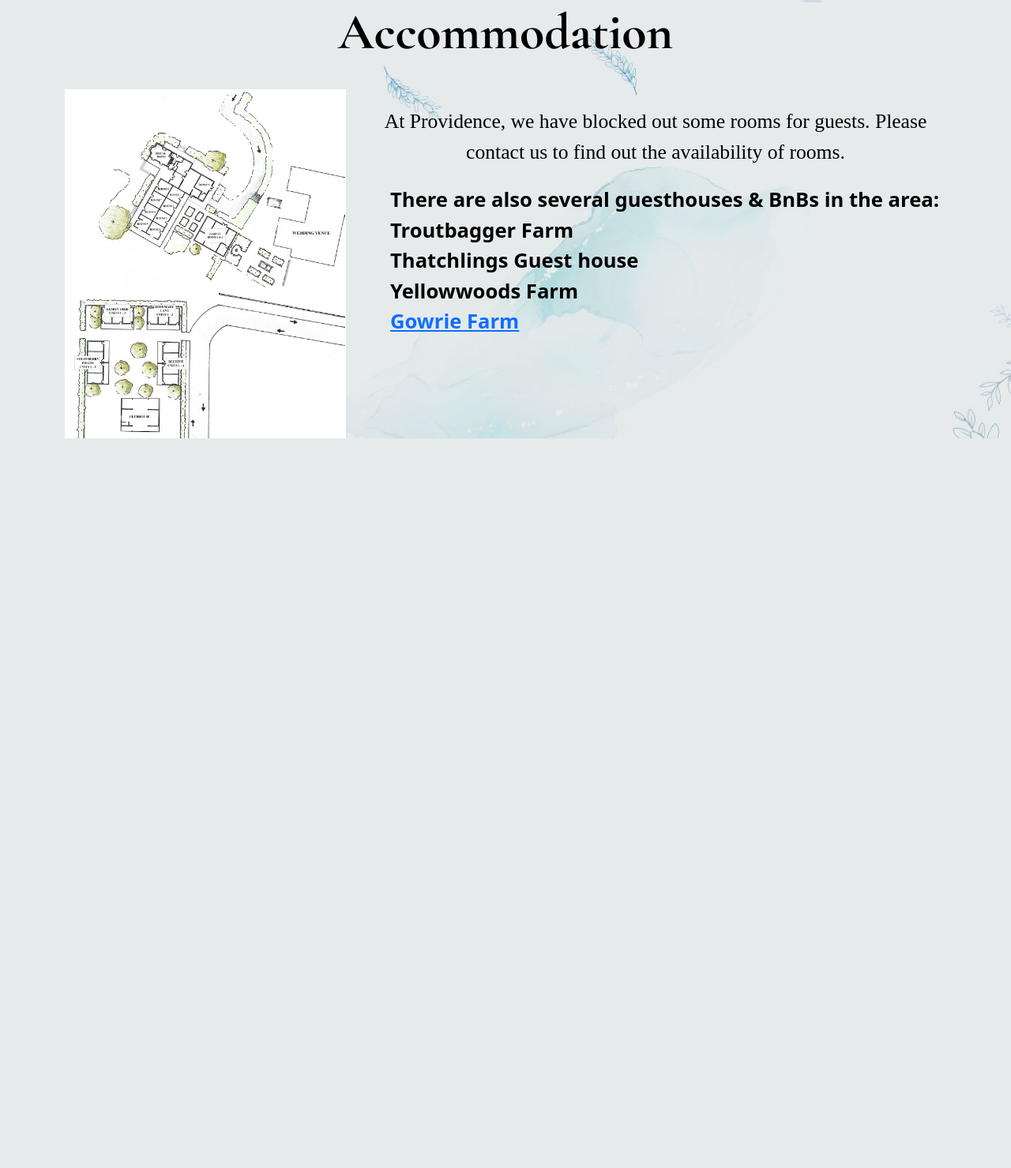
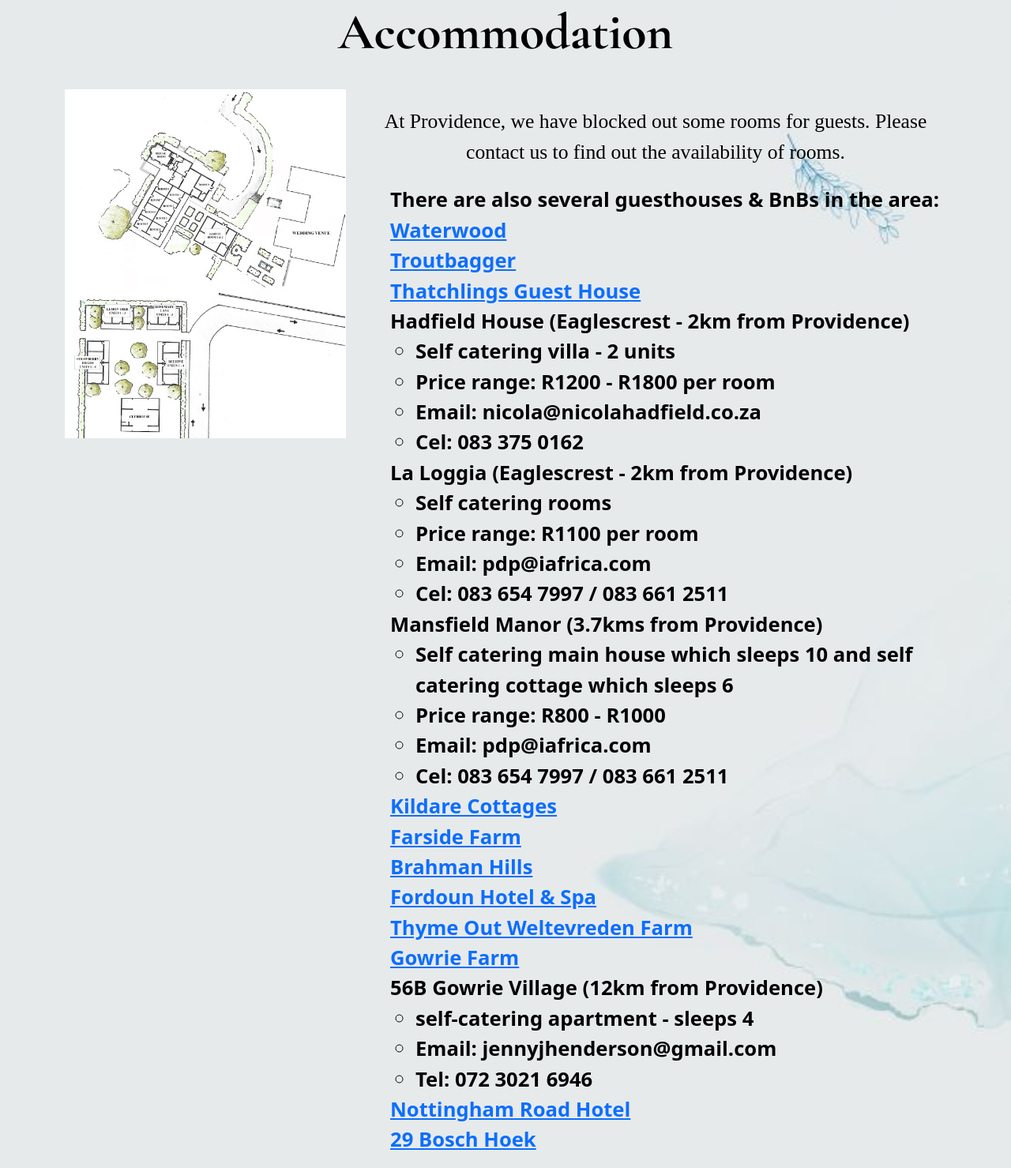
Before and after one commit to BrendonSmith8888/WeddingWebsiteNinaBren, a website: page pages/directions.html in a window 1280 px wide. Shown: the part 895-2374 px from the top of the page at 79% size. Before the commit the page ends 1450 px from the top, so only its background shows below. Drawn offline with nearby package versions, Linux system fonts and the light colour scheme; a web font is replaced by a local one.

Commit message:
Added bnbs

```diff
--- a/pages/directions.html
+++ b/pages/directions.html
@@ -76,10 +76,44 @@
                     <p>At Providence, we have blocked out some rooms for guests. Please contact us to find out the
                         availability of rooms.</p>
                     <ul id="accommodationlist">There are also several guesthouses & BnBs in the area:
-                        <li>Troutbagger Farm</li>
-                        <li>Thatchlings Guest house</li>
-                        <li>Yellowwoods Farm</li>
+                        <li><a href="https://waterwoodfarm.co.za/" target="_blank">Waterwood</a></li>
+                        <li><a href="https://www.troutbagger.com/" target="_blank">Troutbagger</a></li>
+                        <li><a href="https://book.nightsbridge.com/17303?special=BOOKDIRECTWEEKDAY24" target="_blank">Thatchlings Guest House</a></li>
+                        <li>Hadfield House (Eaglescrest - 2km from Providence)</li>
+                        <ul>
+                            <li>Self catering villa - 2 units</li>
+                            <li>Price range: R1200 - R1800 per room</li>
+                            <li>Email: nicola@nicolahadfield.co.za</li>
+                            <li>Cel: 083 375 0162</li>
+                        </ul>
+                        <li>La Loggia (Eaglescrest - 2km from Providence)</li>
+                        <ul>
+                            <li>Self catering rooms</li>
+                            <li>Price range: R1100 per room</li>
+                            <li>Email: pdp@iafrica.com</li>
+                            <li>Cel: 083 654 7997 / 083 661 2511</li>
+                        </ul>
+                        <li>Mansfield Manor (3.7kms from Providence)</li>
+                        <ul>
+                            <li>Self catering main house which sleeps 10 and self catering cottage which sleeps 6</li>
+                            <li>Price range: R800 - R1000</li>
+                            <li>Email: pdp@iafrica.com</li>
+                            <li>Cel: 083 654 7997 / 083 661 2511</li>
+                        </ul>
+                        <li><a href="https://kildarecottages.co.za/" target="_blank">Kildare Cottages</a></li>
+                        <li><a href="https://www.farsidefarm.co.za/" target="_blank">Farside Farm</a></li>
+                        <li><a href="https://www.brahmanhills.co.za/" target="_blank">Brahman Hills</a></li>
+                        <li><a href="https://fordoun.com/" target="_blank">Fordoun Hotel & Spa</a></li>
+                        <li><a href="https://www.wvmanor.com/?utm_source=gmb&utm_medium=organic&utm_content=listing&utm_campaign=gmb" target="_blank">Thyme Out Weltevreden Farm</a></li>
                         <li><a href="https://www.gowrie.co.za/" target="_blank">Gowrie Farm</a></li>
+                        <li>56B Gowrie Village (12km from Providence)</li>
+                        <ul>
+                            <li>self-catering apartment - sleeps 4</li>
+                            <li>Email: jennyjhenderson@gmail.com</li>
+                            <li>Tel: 072 3021 6946</li>
+                        </ul>
+                        <li><a href="https://www.nottieshotel.co.za/" target="_blank">Nottingham Road Hotel</a></li>
+                        <li><a href="https://boschhoek.co.za/" target="_blank">29 Bosch Hoek</a></li>
                     </ul>
                 </div>
             </div>
```
